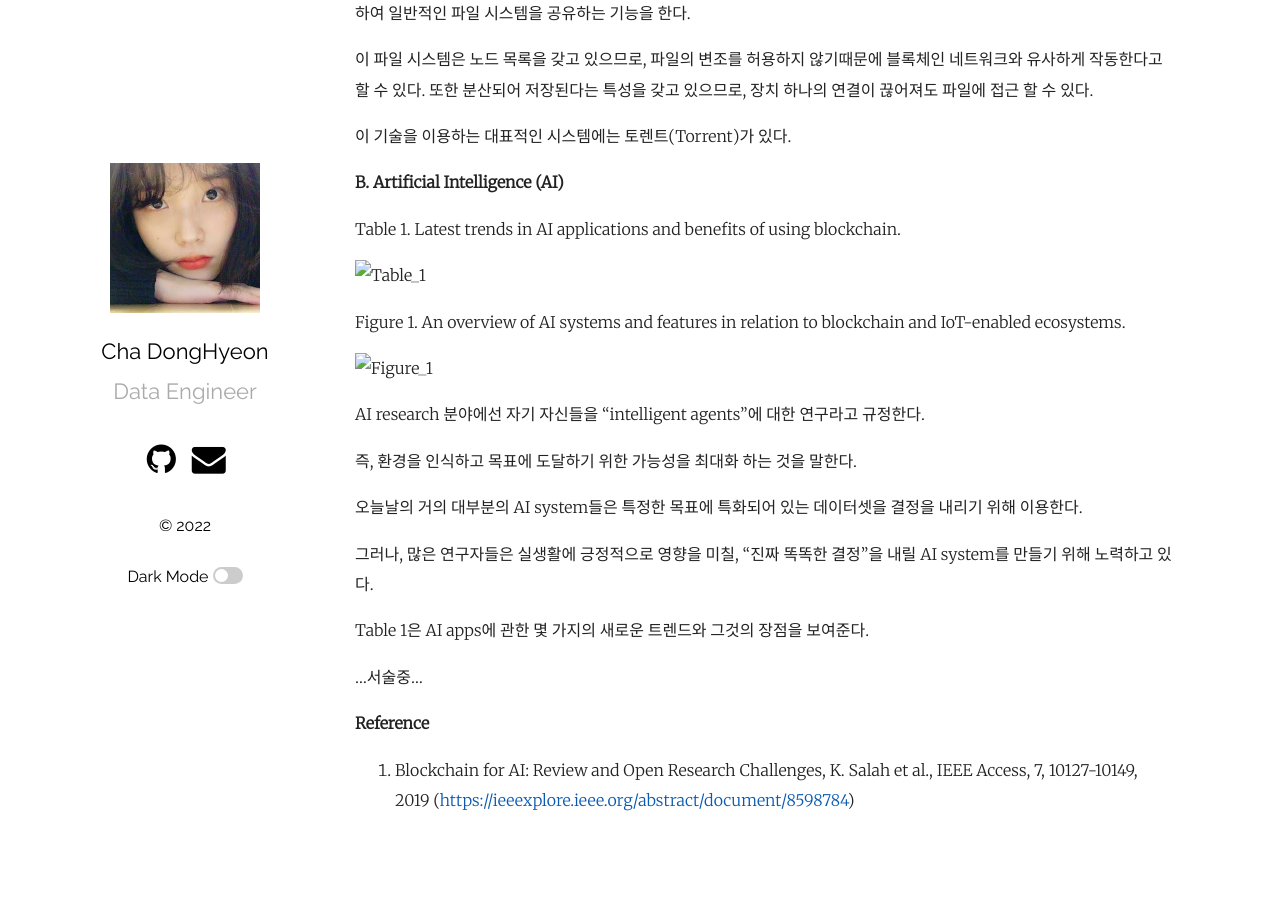
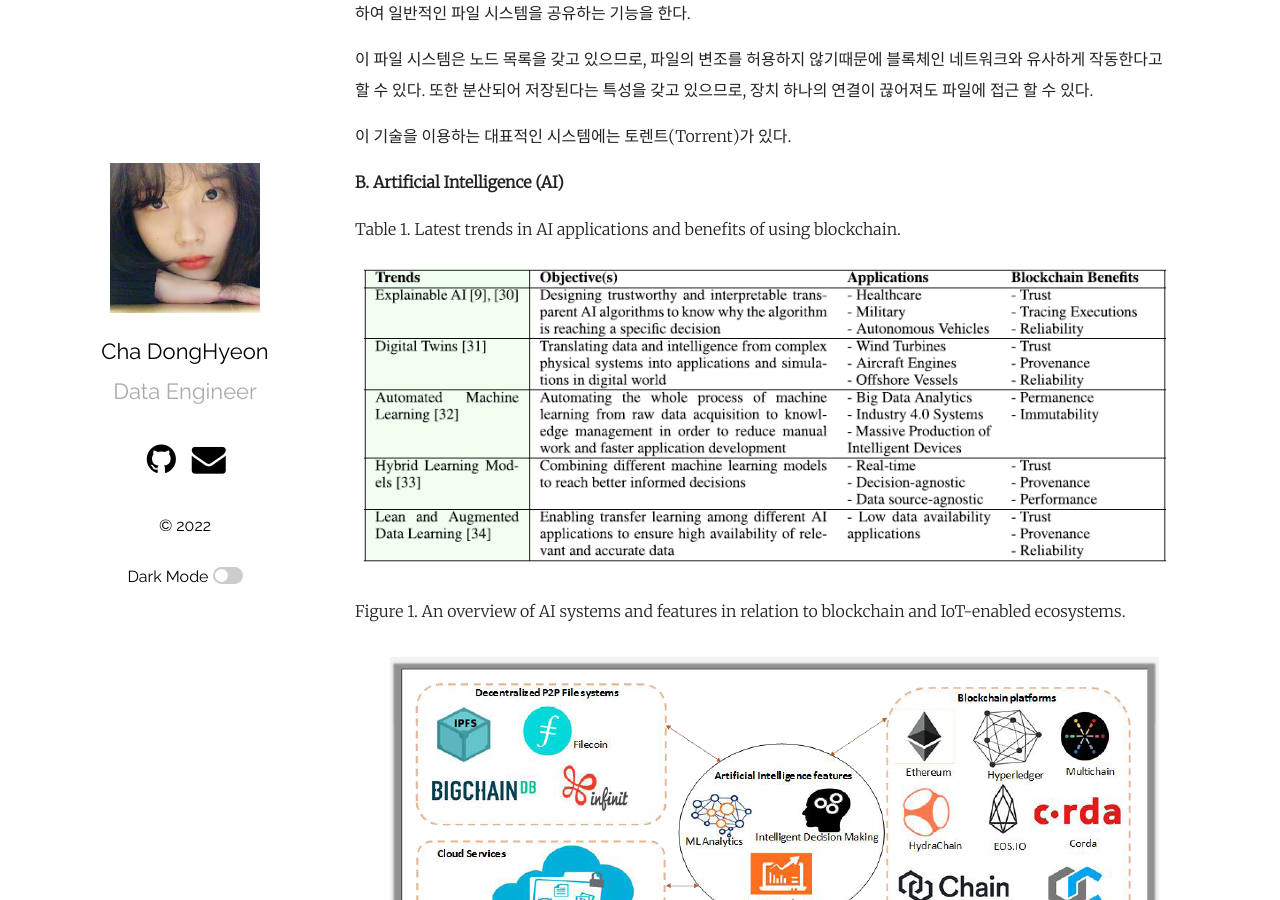
Before and after one commit to superwonso/superwonso.github.io, a Jekyll site: the page built from _posts/2022-07-04-Blockchain for AI Review and Open Research Challenge.md, in a window 1280 px wide and 900 px high, scrolled down 2478 px. Built offline with Jekyll 4.4.1, drawn with Linux system fonts in a browser that asks for light colours; before the commit the page ends 3338 px from its top, so only the background shows below that.

Commit message:
Fix : Can't load images in markdown

```diff
--- a/_posts/2022-07-04-Blockchain for AI Review and Open Research Challenge.md
+++ b/_posts/2022-07-04-Blockchain for AI Review and Open Research Challenge.md
@@ -89,11 +89,11 @@ Decentralized AI는 AI와 블록체인 기술이 융합된 AI 기술로 과정
 
 Table 1. Latest trends in AI applications and benefits of using blockchain.
 
-![Table_1](220704/Table1.png)
+![Table1](/assets/images/220704/Table1.png)
 
 Figure 1. An overview of AI systems and features in relation to blockchain and IoT-enabled ecosystems.
 
-![Figure_1](220704/Figure1.png)
+![Figure1](/assets/images/220704/Figure1.png)
 
 AI research 분야에선 자기 자신들을 “intelligent agents”에 대한 연구라고 규정한다.
 
```
Also changed, not shown: assets/images/220704/Figure1.png (renamed from _posts/220704/Figure1.png), assets/images/220704/Table1.png (renamed from _posts/220704/Table1.png).
